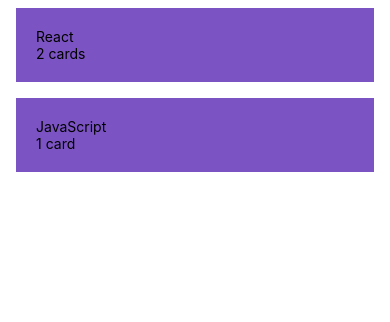
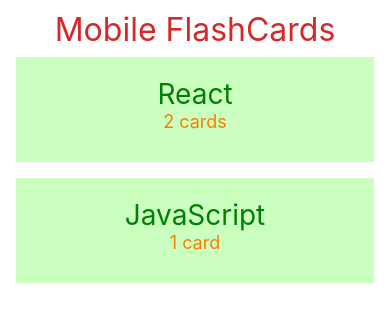
Before and after one commit to deeppsy/mobileFlashcards, a React Native app: screen / in a window 390 px wide. Shown: the top 322 px of the page. Built offline with nearby package versions, Linux system fonts and the light colour scheme.

Commit message:
improve UI abit and use foreground and background colors

```diff
--- a/App.js
+++ b/App.js
@@ -8,7 +8,7 @@
 
 import reducer from "./reducers";
 import applyMiddleware from "./middlewares";
-import { purple } from "./utils/colors";
+import { colors } from "./utils/colors";
 
 function UdaciStatusBar({ backgroundColor, ...props }) {
   return (
@@ -24,7 +24,10 @@
     return (
       <Provider store={store}>
         <View style={{ flex: 1 }}>
-          <UdaciStatusBar backgroundColor={purple} barStyle="light" />
+          <UdaciStatusBar
+            backgroundColor={colors.backgroundColors.DeepChampagne}
+            barStyle="light"
+          />
           <DeckList />
         </View>
       </Provider>
--- a/components/Deck.js
+++ b/components/Deck.js
@@ -1,17 +1,18 @@
 import React, { Component } from "react";
-import { View, Text } from "react-native";
+import { View, Text, StyleSheet } from "react-native";
 import { connect } from "react-redux";
+import { colors } from "../utils/colors";
 
 class Deck extends Component {
   render() {
     const { deck } = this.props;
     return (
-      <View>
+      <View style={styles.deckContainer}>
         <View>
-          <Text>{deck.title}</Text>
+          <Text style={styles.deckText}>{deck.title}</Text>
         </View>
         <View>
-          <Text>
+          <Text style={styles.cardText}>
             {deck.questions.length && deck.questions.length === 1
               ? `${deck.questions.length} card`
               : `${deck.questions.length} cards`}
@@ -21,6 +22,24 @@
     );
   }
 }
+
+const styles = StyleSheet.create({
+  deckContainer: {
+    alignItems: "center",
+    justifyContent: "center",
+
+    marginBottom: 10,
+  },
+  deckText: {
+    fontSize: 28,
+    color: "green",
+  },
+  cardText: {
+    fontSize: 18,
+    color: colors.foregroundColors.orange,
+  },
+});
+
 function mapStateToProps(state, { deckId }) {
   const deck = state[deckId];
   return { deck };
--- a/components/DeckList.js
+++ b/components/DeckList.js
@@ -10,7 +10,7 @@
 } from "react-native";
 import { connect } from "react-redux";
 import { handleInitialData } from "../actions";
-import { lightPurp } from "../utils/colors";
+import { colors } from "../utils/colors";
 import Deck from "./Deck";
 
 const Item = ({ deck }) => (
@@ -31,6 +31,7 @@
 
     return (
       <SafeAreaView style={styles.container}>
+        <Text style={styles.title}>Mobile FlashCards</Text>
         <FlatList
           data={DATA}
           renderItem={this.renderItem}
@@ -44,15 +45,20 @@
 const styles = StyleSheet.create({
   container: {
     flex: 1,
+    marginVertical: 10,
   },
   item: {
-    backgroundColor: lightPurp,
+    backgroundColor: colors.backgroundColors.TeaGreen,
+    justifyContent: "center",
+    alignItems: "center",
     padding: 20,
     marginVertical: 8,
     marginHorizontal: 16,
   },
   title: {
     fontSize: 32,
+    textAlign: "center",
+    color: colors.foregroundColors.maximumRed,
   },
 });
 
--- a/utils/colors.js
+++ b/utils/colors.js
@@ -1,10 +1,20 @@
-// utils/colors.js
-
-export const purple = "#292477";
-export const gray = "#757575";
-export const white = "#fff";
-export const red = "#b71845";
-export const orange = "#f26f28";
-export const blue = "#4e4cb8";
-export const lightPurp = "#7c53c3";
-export const pink = "#b93fb3";
+export const colors = {
+  foregroundColors: {
+    prussianBlue: "#003049",
+    maximumRed: "#d62828",
+    orange: "#f77f00",
+    maximumYellowRed: "#fcbf49",
+    lemonMeringue: "#eae2b7",
+  },
+  backgroundColors: {
+    LightPink: "#ffadad",
+    DeepChampagne: "#ffd6a5",
+    LemonYellowCrayola: "#fdffb6",
+    TeaGreen: "#caffbf",
+    Celeste: "#9bf6ff",
+    BabyBlueEyes: "#a0c4ff",
+    MaximumBluePurple: "#bdb2ff",
+    Mauve: "#ffc6ff",
+    BabyPowder: "#fffffc",
+  },
+};
```
